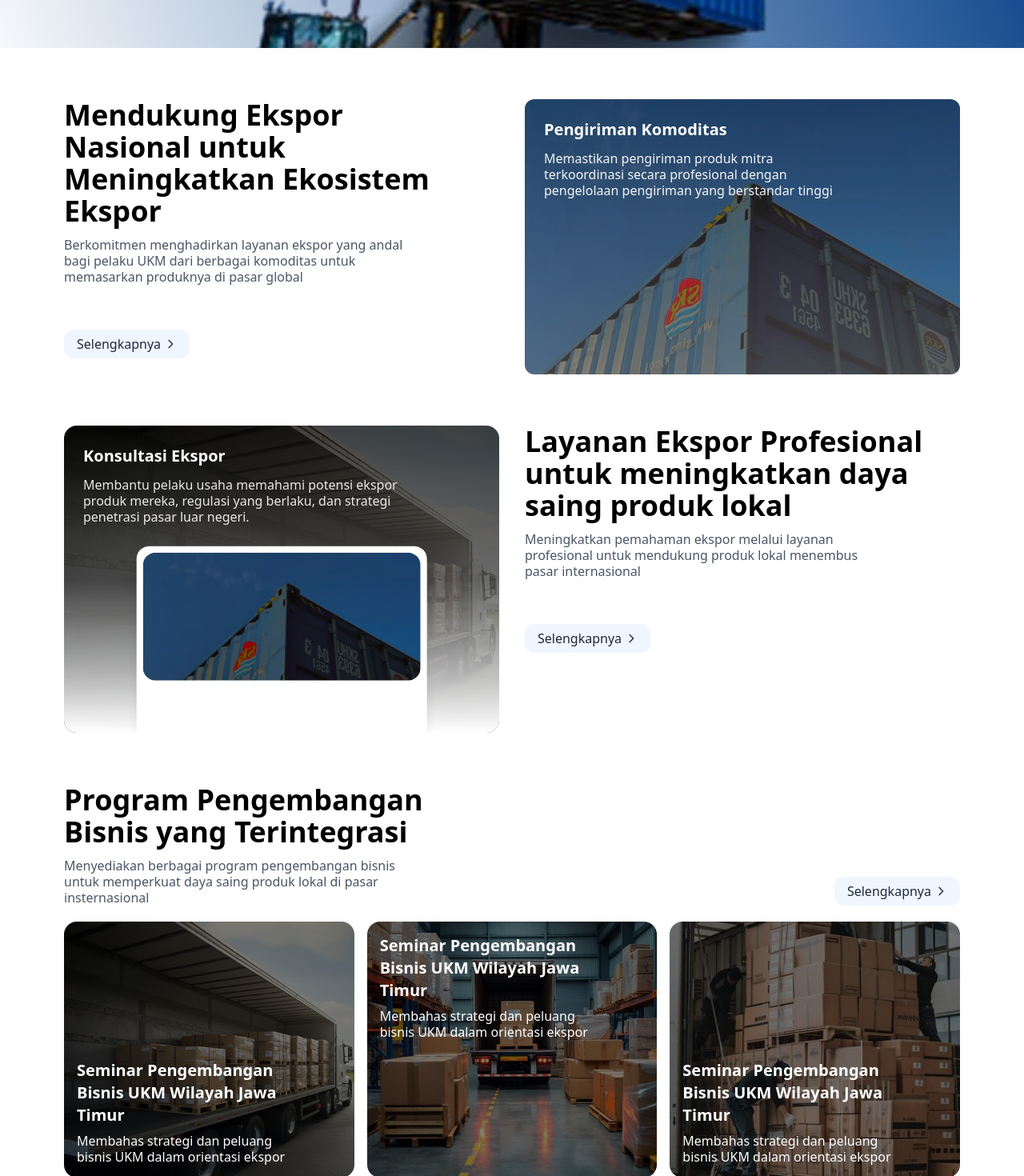
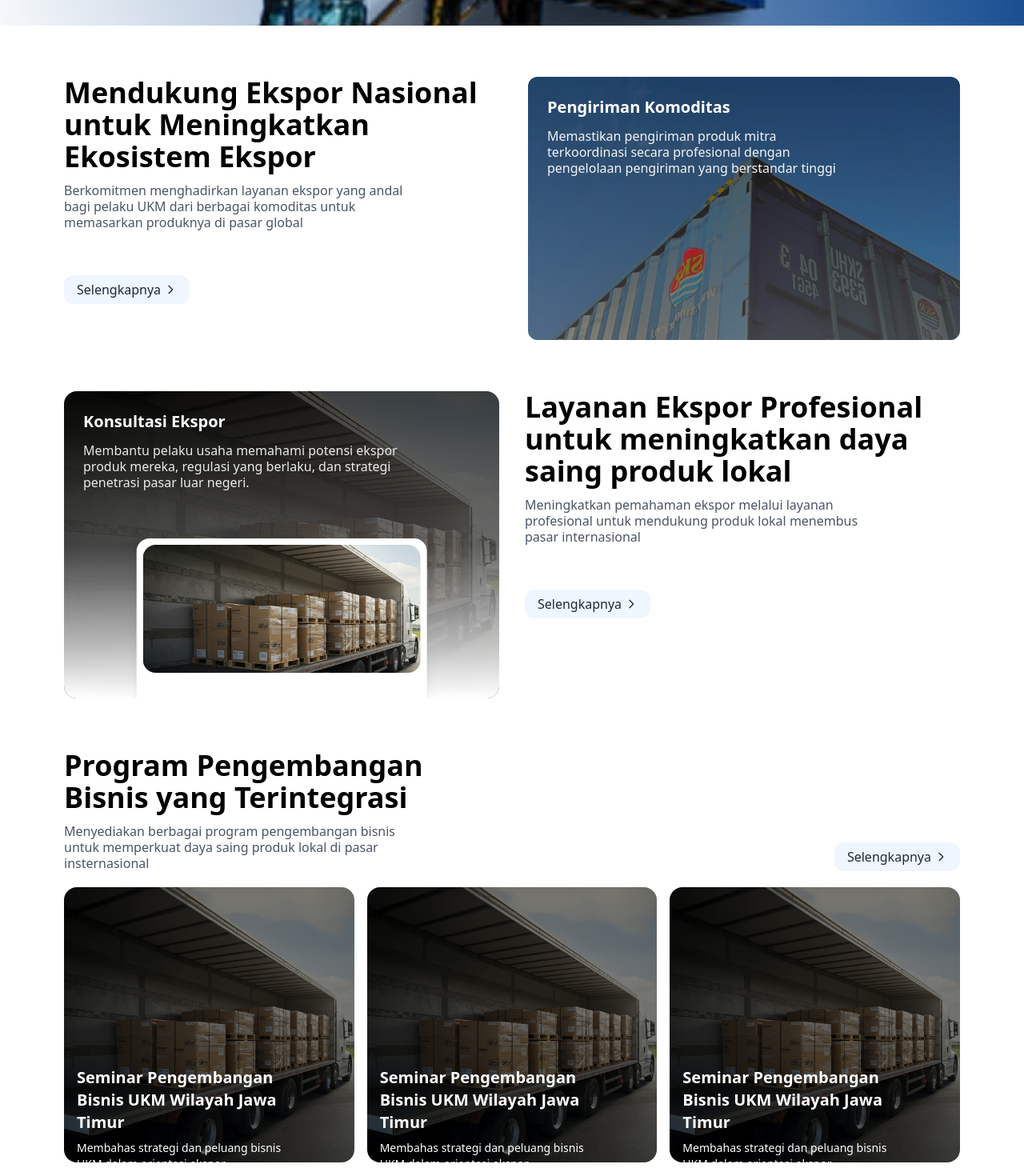
Before and after one commit to 23081010252/pens_website, a React (Vite) app: page / in a window 1280 px wide. Shown: the part 980-2450 px from the top of the page at 80% size. Built offline with nearby package versions, Linux system fonts and the light colour scheme.

Commit message:
Update Beranda.jsx

```diff
--- a/src/pages/Beranda.jsx
+++ b/src/pages/Beranda.jsx
@@ -1,15 +1,22 @@
-// Beranda.jsx
+/**
+ * komponen halaman utama (beranda) yang berfungsi sebagai landing page.
+ * mengintegrasikan animasi scroll menggunakan library aos dan lokalisasi teks.
+ * * @component
+ * @param {object} props - properti komponen.
+ * @param {function} props.setActivePage - fungsi untuk mengubah status halaman aktif dalam sistem spa.
+ */
 
 import React, { useEffect } from "react";
-import { useTranslation } from "react-i18next"; // ⬅️ Import useTranslation
+import { useTranslation } from "react-i18next";
+import CTASection from "../components/CTASection";
 import AOS from "aos";
 import "aos/dist/aos.css";
 
 export default function Beranda({ setActivePage }) {
-  // ⬅️ Ambil fungsi terjemahan (t) dari Hook
-  const { t } = useTranslation("beranda"); // Scope namespace 'beranda'
+  /** * hook translasi dengan scope namespace 'beranda' untuk mengambil data teks. */
+  const { t } = useTranslation("beranda");
 
-  // ... (useEffect untuk AOS tetap sama)
+  /** * hook effect untuk inisialisasi library aos saat komponen pertama kali dirender. */
   useEffect(() => {
     AOS.init({
       duration: 800,
@@ -17,7 +24,11 @@ export default function Beranda({ setActivePage }) {
     });
   }, []);
 
-  // Fungsi utilitas untuk navigasi (tetap sama)
+  /**
+   * fungsi utilitas untuk menangani perpindahan halaman.
+   * melakukan scroll ke atas dan mengeksekusi setter halaman atau navigasi file statis.
+   * @param {string} pageIdentifier - identifier kunci untuk halaman tujuan.
+   */
   const handleNavigation = (pageIdentifier) => {
     window.scrollTo(0, 0);
     if (setActivePage) {
@@ -29,13 +40,12 @@ export default function Beranda({ setActivePage }) {
 
   return (
     <div className="mb-10">
+      {/** bagian hero berisi tagline utama dan elemen visual */}
       <section className="text-center py-16">
-        <h1 className="text-5xl w-xl lg:w-5xl mx-auto font-semibold mb-4">
-          {/* ⬅️ Ganti teks statis dengan t() */}
+        <h1 className="text-5xl lg:w-5xl mx-auto font-semibold mb-4">
           {t("tagline_judul")}
         </h1>
-        <p className="text-gray-600 text-lg max-w-xl md:max-w-2xl mx-auto leading-tight mb-8">
-          {/* ⬅️ Ganti teks statis dengan t() */}
+        <p className="text-gray-600 text-md lg:max-w-2xl mx-auto leading-tight mb-8">
           {t("tagline_deskripsi")}
         </p>
         <div className="flex justify-center items-center relative w-full h-[700px] overflow-hidden">
@@ -46,32 +56,27 @@ export default function Beranda({ setActivePage }) {
           />
           <img src="image 4.png" alt="" className="z-10 w-auto h-full" />
           <p className="absolute bottom-20 right-20 text-white text-lg text-left tracking-tighter leading-tight max-w-sm z-20">
-            {/* ⬅️ Ganti teks statis dengan t() */}
             {t("tagline_pengiriman")} <br />
             <b>{t("tagline_furnitur")}</b> Jawa Timur
           </p>
         </div>
       </section>
 
-      {/* konten */}
+      {/** pembungkus konten utama halaman. */}
       <section className="space-y-16 mb-3">
-        {/* program */}
-        <div className="grid grid-cols-2 max-w-6xl mx-auto px-4 gap-8 leading-tight">
+        {/** bagian program: menampilkan informasi program kemitraan. */}
+        <div className="grid grid-cols-2 max-w-6xl mx-auto px-4 gap-x-10 leading-tight">
           <div>
-            <h2 className="text-4xl max-w-lg font-semibold mb-3">
-              {/* ⬅️ Ganti teks statis dengan t() */}
+            <h2 className="text-4xl font-semibold mb-3">
               {t("program_judul")}
             </h2>
-            <p className="text-gray-600 mb-4 max-w-md">
-              {/* ⬅️ Ganti teks statis dengan t() */}
+            <p className="text-gray-600 max-w-md mb-4">
               {t("program_deskripsi")}
             </p>
-            {/* ... (button tetap sama) */}
             <button
               onClick={() => handleNavigation("Program1")}
               className="inline-flex items-center text-gray-800 bg-blue-50 hover:text-black font-medium mt-10 mb-5 px-4 py-2 rounded-xl w-fit"
             >
-              {/* ⬅️ Ganti teks statis dengan t() */}
               {t("btn_selengkapnya")}
               <svg
                 className="w-4 h-4 ml-1"
@@ -89,7 +94,6 @@ export default function Beranda({ setActivePage }) {
             </button>
           </div>
           <div className="relative max-w-full rounded-xl overflow-hidden">
-            {/* ... (image dan overlay tetap sama) */}
             <img
               src="image 1.png"
               alt=""
@@ -102,7 +106,6 @@ export default function Beranda({ setActivePage }) {
             />
             <div className="absolute inset-0 flex flex-col p-6 z-20">
               <h2 className="text-xl max-w-lg font-semibold mb-3 text-white">
-                {/* ⬅️ Ganti teks statis dengan t() */}
                 {t("tagline_pengiriman")}{" "}
               </h2>
               <p className="text-gray-100 mb-4 max-w-sm">
@@ -113,53 +116,46 @@ export default function Beranda({ setActivePage }) {
           </div>
         </div>
 
-        {/* layanan */}
+        {/** bagian layanan berisi informasi layanan konsultasi dengan card visual yang menggunakan interaksi aos anchor */}
         <div className=" grid grid-cols-2 gap-8 max-w-6xl mx-auto px-4 leading-tight">
           <div className="relative rounded-2xl overflow-hidden">
-            {/* ... (gambar dan gradasi tetap sama) */}
             <img
               src="image 10.jpg"
               className="w-full h-full md:h-96 object-cover brightness-30"
             />
             <div className="absolute inset-0 bg-linear-to-t from-white via-white/20 to-transparent" />
 
-            {/* gambar konten (card)*/}
+            {/** elemen gambar konten (card) yang diposisikan di tengah bawah */}
             <div data-aos="fade-up" data-aos-anchor-placement="top-bottom">
-              <div className="absolute left-1/2 bottom-0 md:translate-y-1/3 -translate-x-1/2 bg-white p-2 pb-16 md:pb-0 rounded-2xl shadow-lg w-4/5 md:w-2/3 md:min-h-[350px]">
+              <div className="absolute left-1/2 bottom-0 md:translate-y-1/3 -translate-x-1/2 bg-white p-2 pb-16 md:pb-0 rounded-2xl shadow-lg w-4/5 md:w-2/3 min-h-[300px]">
                 <img
-                  src="image 1.png"
-                  className="rounded-2xl object-cover w-full max-h-40"
+                  src="image 10.jpg"
+                  className="rounded-2xl object-cover w-full h-40"
                 />
               </div>
             </div>
 
-            {/* Konten teks */}
+            {/** blok teks konten yang diletakkan di atas gambar latar */}
             <div className="absolute top-0 left-0 p-6 z-20 text-white">
               <h2 className="text-xl font-semibold max-w-lg mb-3">
-                {/* ⬅️ Ganti teks statis dengan t() */}
                 {t("konsultasi_judul")}{" "}
               </h2>
               <p className="text-white/90 max-w-md">
-                {/* ⬅️ Ganti teks statis dengan t() */}
                 {t("konsultasi_deskripsi")}
               </p>
             </div>
           </div>
           <div className="relative">
             <h2 className="text-4xl max-w-lg font-semibold mb-3">
-              {/* ⬅️ Ganti teks statis dengan t() */}
               {t("layanan_judul")}{" "}
             </h2>
             <p className="text-gray-600 max-w-md mb-4">
-              {/* ⬅️ Ganti teks statis dengan t() */}
               {t("layanan_deskripsi")}
             </p>
-            {/* ... (button tetap sama) */}
             <button
               onClick={() => handleNavigation("Layanan1")}
               className="inline-flex items-center text-gray-800 bg-blue-50 hover:bg-blue-100 font-medium mt-10 mb-5 px-4 py-2 rounded-xl w-fit"
             >
-              {/* ⬅️ Ganti teks statis dengan t() */}
               {t("btn_selengkapnya")}
               <svg
                 className="w-4 h-4 ml-1"
@@ -178,25 +174,21 @@ export default function Beranda({ setActivePage }) {
           </div>
         </div>
 
-        {/* program */}
+        {/** bagian program pengembangan: menampilkan daftar kartu seminar atau pelatihan */}
         <div className="relative max-w-6xl mx-auto px-4 space-y-5 leading-tight">
           <div className="flex justify-between space-x-5 max-w-6xl mx-auto leading-tight">
             <div className="space-y-3">
               <h2 className="text-4xl max-w-lg font-semibold">
-                {/* ⬅️ Ganti teks statis dengan t() */}
                 {t("pengembangan_judul")}{" "}
               </h2>
               <p className="text-gray-600 max-w-md">
-                {/* ⬅️ Ganti teks statis dengan t() */}
                 {t("pengembangan_deskripsi")}
               </p>
             </div>
-            {/* ... (button tetap sama) */}
             <button
               onClick={() => handleNavigation("Program1")}
               className="inline-flex items-center text-gray-800 bg-blue-50 hover:text-black font-medium px-4 py-2 rounded-xl w-fit self-end"
             >
-              {/* ⬅️ Ganti teks statis dengan t() */}
               {t("btn_selengkapnya")}
               <svg
                 className="w-4 h-4 ml-1"
@@ -214,52 +206,52 @@ export default function Beranda({ setActivePage }) {
             </button>
           </div>
           <div className="grid grid-cols-3 gap-4">
-            {/* Card 1 */}
-            <div className="relative">
+            {/** card 1 */}
+            <div className="relative flex flex-col">
               <img
                 src="image 10.jpg"
-                className="overflow-hidden w-full h-80 md:h-48 lg:h-80 object-cover rounded-2xl z-0 brightness-50"
+                className="w-full md:h-3/5 object-cover rounded-2xl brightness-50 z-0"
                 alt=""
               />
-              <div className="absolute inset-0 flex flex-col self-end p-4 text-white space-y-2 max-w-xs">
-                <h2 className="font-semibold text-xl">
-                  {/* ⬅️ Ganti teks statis dengan t() */}
-                  {t("seminar_judul")}{" "}
-                </h2>
-                <p className="hidden md:block">
-                  {/* ⬅️ Ganti teks statis dengan t() */}
+              <div className="relative -mt-34 p-4 text-white space-y-2 z-10 max-w-xs">
+                <h2 className="font-semibold text-xl">{t("seminar_judul")}</h2>
+                <p className="hidden md:block text-sm">
                   {t("seminar_deskripsi")}
                 </p>
               </div>
             </div>
-            {/* Card 2, Card 3, dll. (gunakan t() dengan kunci yang sesuai) */}
-            {/* ... */}
-            <div className="relative">
+            {/** card 2 */}
+            <div className="relative flex flex-col">
               <img
-                src="image 12.jpg"
-                className="overflow-hidden w-full h-80 md:h-48 lg:h-80 object-cover rounded-2xl z-0 brightness-50"
+                src="image 10.jpg"
+                className="w-full md:h-3/5 object-cover rounded-2xl brightness-50 z-0"
                 alt=""
               />
-              <div className="absolute inset-0 flex flex-col md:justify-start justify-end p-4 text-white rounded-2xl space-y-2 max-w-xs">
-                <h2 className="font-semibold text-xl">{t("seminar_judul")} </h2>
-                <p className="hidden md:block">{t("seminar_deskripsi")}</p>
+              <div className="relative -mt-34 p-4 text-white space-y-2 z-10 max-w-xs">
+                <h2 className="font-semibold text-xl">{t("seminar_judul")}</h2>
+                <p className="hidden md:block text-sm">
+                  {t("seminar_deskripsi")}
+                </p>
               </div>
             </div>
-            <div className="relative">
+            {/** card 3 */}
+            <div className="relative flex flex-col">
               <img
-                src="image 11.jpg"
-                className="overflow-hidden w-full h-80 md:h-48 lg:h-80 object-cover rounded-2xl z-0  brightness-50"
+                src="image 10.jpg"
+                className="w-full md:h-3/5 object-cover rounded-2xl brightness-50 z-0"
                 alt=""
               />
-              <div className="absolute inset-0 flex flex-col justify-end p-4 text-white rounded-2xl space-y-2 max-w-xs">
-                <h2 className="font-semibold text-xl">{t("seminar_judul")} </h2>
-                <p className="hidden md:block">{t("seminar_deskripsi")}</p>
+              <div className="relative -mt-34 p-4 text-white space-y-2 z-10 max-w-xs">
+                <h2 className="font-semibold text-xl">{t("seminar_judul")}</h2>
+                <p className="hidden md:block text-sm">
+                  {t("seminar_deskripsi")}
+                </p>
               </div>
             </div>
           </div>
         </div>
 
-        {/* berita */}
+        {/** bagian berita berisi daftar artikel terbaru dengan navigasi gulir horizontal */}
         <div className="relative max-w-6xl mx-auto px-4 space-y-5">
           <div className="flex justify-between space-x-10 leading-tight">
             <div>
@@ -268,12 +260,10 @@ export default function Beranda({ setActivePage }) {
                 className="flex max-h-40 object-cover z-0"
                 alt=""
               />
-              {/* ... (button tetap sama) */}
               <button
                 onClick={() => handleNavigation("Berita1")}
                 className="inline-flex items-center text-gray-800 bg-blue-50 hover:text-black font-medium px-4 py-2 rounded-xl w-fit self-end z-10"
               >
-                {/* ⬅️ Ganti teks statis dengan t() */}
                 {t("btn_selengkapnya")}
                 <svg
                   className="w-4 h-4 ml-1"
@@ -292,13 +282,9 @@ export default function Beranda({ setActivePage }) {
             </div>
             <div className="space-y-3">
               <h2 className="text-4xl max-w-lg font-semibold">
-                {/* ⬅️ Ganti teks statis dengan t() */}
                 {t("berita_judul")}{" "}
               </h2>
-              <p className="text-gray-600 max-w-md">
-                {/* ⬅️ Ganti teks statis dengan t() */}
-                {t("berita_deskripsi")}
-              </p>
+              <p className="text-gray-600 max-w-md">{t("berita_deskripsi")}</p>
             </div>
           </div>
           <div
@@ -306,22 +292,7 @@ export default function Beranda({ setActivePage }) {
             className="flex gap-4 overflow-x-auto p-2"
             style={{ scrollbarWidth: "none", msOverflowStyle: "none" }}
           >
-            {/* Berita Card 1 */}
-            <div className="relative max-w-80 shrink-0">
-              <img
-                src="image 1.png"
-                className="overflow-hidden w-full h-80 md:h-48 lg:h-60 object-cover rounded-2xl z-0"
-                alt=""
-              />
-              <div className="absolute inset-0 flex flex-col self-end p-4 text-white space-y-2">
-                <h2 className="text-2xl leading-none">
-                  {/* ⬅️ Ganti teks statis dengan t() */}
-                  {t("berita_card_judul")}{" "}
-                </h2>
-                <p className="text-gray-100 opacity-70">25 September 2025</p>
-              </div>
-            </div>
-            {/* Berita Card 2 */}
+            {/** card 1 */}
             <div className="relative max-w-80 shrink-0">
               <img
                 src="image 1.png"
@@ -335,7 +306,7 @@ export default function Beranda({ setActivePage }) {
                 <p className="text-gray-100 opacity-70">25 September 2025</p>
               </div>
             </div>
-            {/* Berita Card 3 */}
+            {/** card 2 */}
             <div className="relative max-w-80 shrink-0">
               <img
                 src="image 1.png"
@@ -349,7 +320,21 @@ export default function Beranda({ setActivePage }) {
                 <p className="text-gray-100 opacity-70">25 September 2025</p>
               </div>
             </div>
-            {/* Berita Card 4 */}
+            {/** card 3 */}
+            <div className="relative max-w-80 shrink-0">
+              <img
+                src="image 1.png"
+                className="overflow-hidden w-full h-80 md:h-48 lg:h-60 object-cover rounded-2xl z-0"
+                alt=""
+              />
+              <div className="absolute inset-0 flex flex-col self-end p-4 text-white space-y-2">
+                <h2 className="text-2xl leading-none">
+                  {t("berita_card_judul")}{" "}
+                </h2>
+                <p className="text-gray-100 opacity-70">25 September 2025</p>
+              </div>
+            </div>
+            {/** card 4 */}
             <div className="relative max-w-80 shrink-0">
               <img
                 src="image 1.png"
@@ -366,25 +351,23 @@ export default function Beranda({ setActivePage }) {
           </div>
         </div>
 
-        {/* mitra */}
+        {/** bagian mitra untuk menampilkan logo mitra yang bekerja sama dengan perusahaan */}
         <div className="relative max-w-6xl mx-auto px-4 space-y-10 leading-tight">
           <div className="flex items-center justify-center max-w-screen">
             <div className="max-w-6xl text-center leading-tight space-y-3">
               <h2 className="text-4xl max-w-2xl font-semibold mx-auto">
-                {/* ⬅️ Ganti teks statis dengan t() */}
                 {t("mitra_judul")}{" "}
               </h2>
               <p className="text-gray-600 max-w-xl mx-auto">
-                {/* ⬅️ Ganti teks statis dengan t() */}
                 {t("mitra_deskripsi")}
               </p>
             </div>
           </div>
-          {/* ... (gambar mitra tetap sama) */}
           <div className="grid grid-cols justify-items-center items-center gap-5">
             <img src="mitra.png" className="flex max-h-20" alt="" />
           </div>
         </div>
+        <CTASection />
       </section>
     </div>
   );
```
